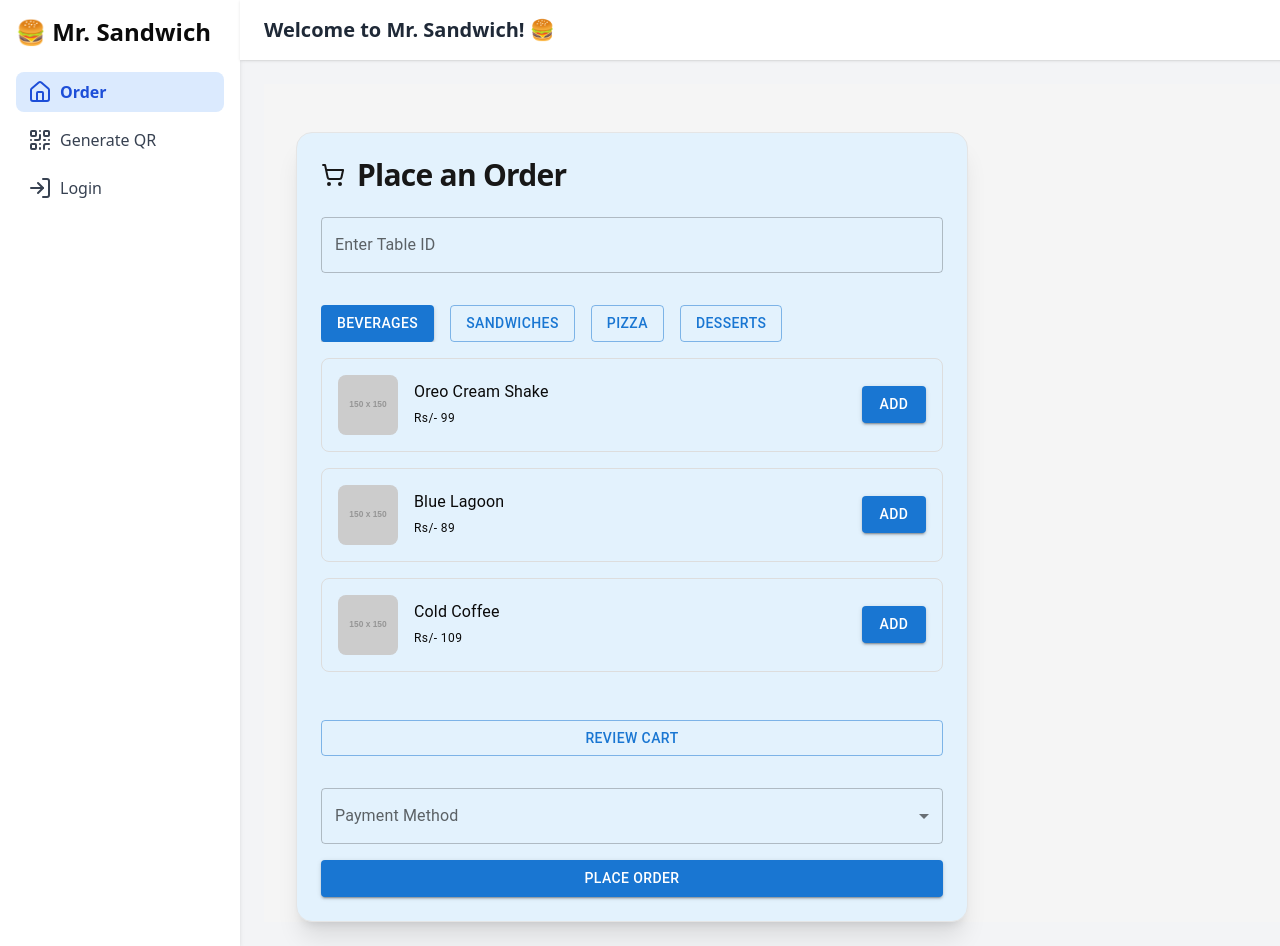
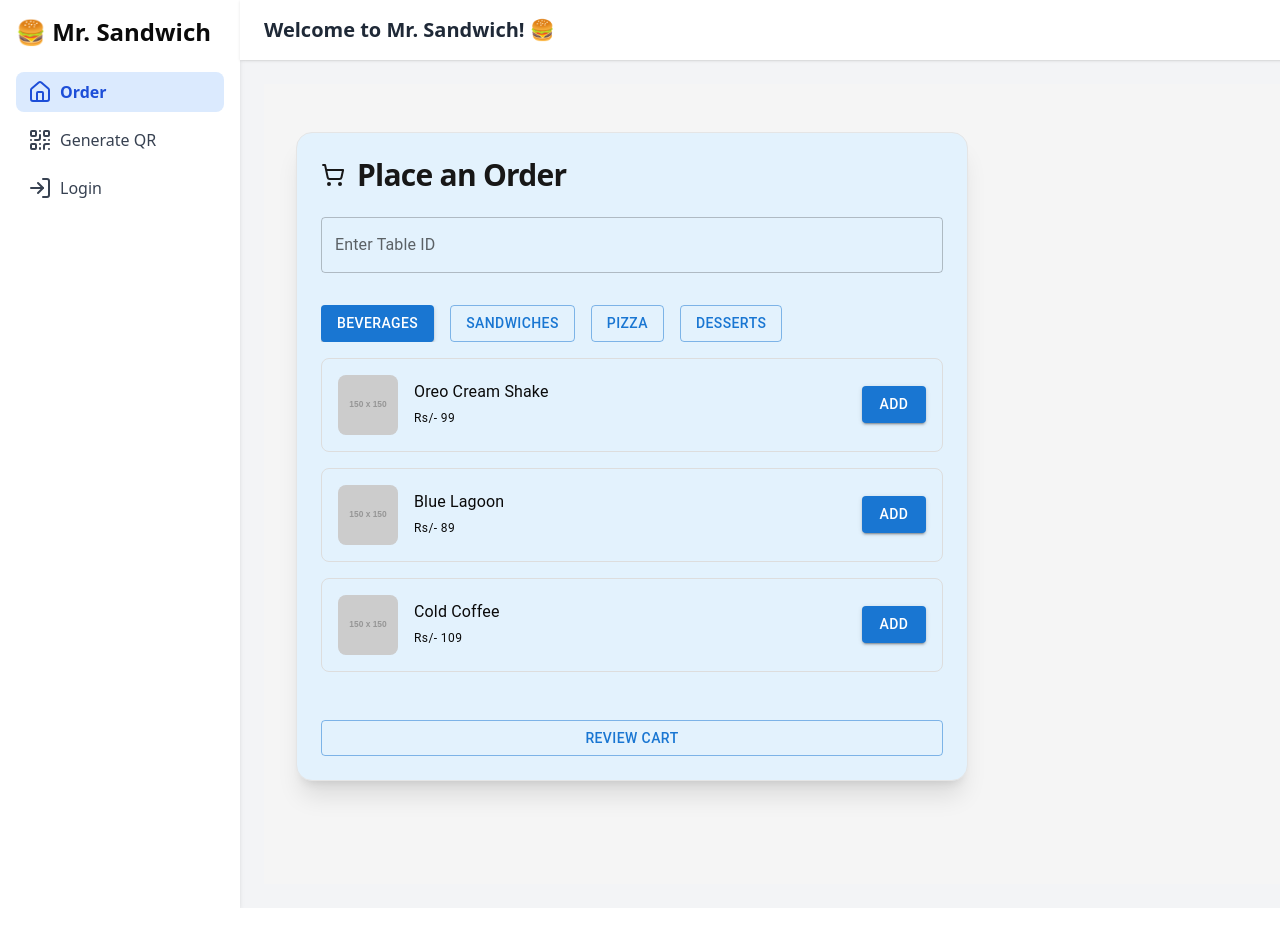
Before and after one commit to Abhibhardwaj335/fe-mr-sandwich, a React (Vite) app: page /order in a window 1280 px wide. Shown: the top 946 px of the page. After the commit the page ends 908 px from the top, so only its background shows below. Built offline with nearby package versions, Linux system fonts and the light colour scheme.

Commit message:
Improvement to existing functionality and Add new functionality

```diff
--- a/src/components/ReviewCart.tsx
+++ b/src/components/ReviewCart.tsx
@@ -1,5 +1,15 @@
 import React from "react";
-import { Box, Typography, IconButton, Button, Divider } from "@mui/material";
+import {
+  Box,
+  Typography,
+  IconButton,
+  Button,
+  Divider,
+  Select,
+  MenuItem,
+  FormControl,
+  InputLabel,
+} from "@mui/material";
 import { PlusCircle, MinusCircle, XCircle } from "lucide-react";
 
 interface CartItem {
@@ -16,6 +26,10 @@ interface Props {
   onDecrease: (id: number) => void;
   onSubmit: () => void;
   onBack: () => void;
+  paymentMethod: string;
+  setPaymentMethod: (value: string) => void;
+  loading: boolean;
+  orderPlaced: boolean;
 }
 
 const ReviewCart: React.FC<Props> = ({
@@ -25,6 +39,10 @@ const ReviewCart: React.FC<Props> = ({
   onDecrease,
   onSubmit,
   onBack,
+  paymentMethod,
+  setPaymentMethod,
+  loading,
+  orderPlaced,
 }) => {
   const total = selectedItems
     .reduce((sum, item) => sum + item.price * item.count, 0)
@@ -40,6 +58,18 @@ const ReviewCart: React.FC<Props> = ({
       <Button variant="outlined" onClick={onBack} sx={{ mb: 2 }}>
         Back to Menu
       </Button>
+
+      <FormControl fullWidth sx={{ mb: 2 }}>
+        <InputLabel>Payment Method</InputLabel>
+        <Select
+          value={paymentMethod}
+          onChange={(e) => setPaymentMethod(e.target.value)}
+          label="Payment Method"
+        >
+          <MenuItem value="Cash">Cash</MenuItem>
+          <MenuItem value="Online">Online</MenuItem>
+        </Select>
+      </FormControl>
 
       {selectedItems.map((item) => (
         <Box
@@ -80,9 +110,9 @@ const ReviewCart: React.FC<Props> = ({
         fullWidth
         sx={{ mt: 3 }}
         onClick={onSubmit}
-        disabled={selectedItems.length === 0}
+        disabled={loading}
       >
-        Submit Order
+        {orderPlaced ? "Add to Existing Order" : "Place Order"}
       </Button>
     </Box>
   );
--- a/src/pages/OrderPage.tsx
+++ b/src/pages/OrderPage.tsx
@@ -16,6 +16,8 @@ interface CartItem {
   count: number;
 }
 
+// ...imports stay the same
+
 const OrderPage: React.FC = () => {
   const [selectedCategory, setSelectedCategory] = useState<string>(menuCategories[0].name);
   const [selectedItems, setSelectedItems] = useState<CartItem[]>([]);
@@ -25,6 +27,7 @@ const OrderPage: React.FC = () => {
   const [paymentMethod, setPaymentMethod] = useState<string>("");
   const [orderPlaced, setOrderPlaced] = useState<boolean>(false);
   const [orderId, setOrderId] = useState<string>("");
+
   const urlTableId = new URLSearchParams(window.location.search).get("tableId") || "";
   const effectiveTableId = urlTableId || manualTableId;
 
@@ -84,8 +87,8 @@ const OrderPage: React.FC = () => {
       setOrderId(response.data.orderId);
       setOrderPlaced(true);
       alert("Order placed successfully!");
-      setSelectedItems([]); // Clear cart
-      setView("menu"); // Go back to menu
+      setSelectedItems([]);
+      setView("menu");
     } catch (err) {
       console.error("Error placing order:", err);
       alert("Failed to place order");
@@ -119,15 +122,15 @@ const OrderPage: React.FC = () => {
     };
 
     try {
-      const response = await axios.put(
+      await axios.put(
         `${import.meta.env.VITE_MR_SANDWICH_SERVICE_API_URL}/orders?id=${orderId}`,
         orderPayload
       );
 
       setOrderPlaced(true);
       alert("Items added to the existing order!");
-      setSelectedItems([]); // Clear cart
-      setView("menu"); // Go back to menu
+      setSelectedItems([]);
+      setView("menu");
     } catch (err) {
       console.error("Error adding items to existing order:", err);
       alert("Failed to add items to existing order");
@@ -235,32 +238,12 @@ const OrderPage: React.FC = () => {
           onDecrease={handleDecrease}
           onSubmit={orderPlaced ? handleAddToExistingOrder : handleSubmitOrder}
           onBack={() => setView("menu")}
+          paymentMethod={paymentMethod}
+          setPaymentMethod={setPaymentMethod}
+          loading={loading}
+          orderPlaced={orderPlaced}
         />
       )}
-
-      <Box mt={4}>
-        <FormControl fullWidth sx={{ mb: 2 }}>
-          <InputLabel>Payment Method</InputLabel>
-          <Select
-            value={paymentMethod}
-            onChange={(e) => setPaymentMethod(e.target.value)}
-            label="Payment Method"
-          >
-            <MenuItem value="Cash">Cash</MenuItem>
-            <MenuItem value="Online">Online</MenuItem>
-          </Select>
-        </FormControl>
-
-        <Button
-          variant="contained"
-          color="primary"
-          onClick={orderPlaced ? handleAddToExistingOrder : handleSubmitOrder}
-          disabled={loading}
-          fullWidth
-        >
-          {loading ? <CircularProgress size={24} /> : orderPlaced ? "Add to Existing Order" : "Place Order"}
-        </Button>
-      </Box>
     </CenteredFormLayout>
   );
 };
```
